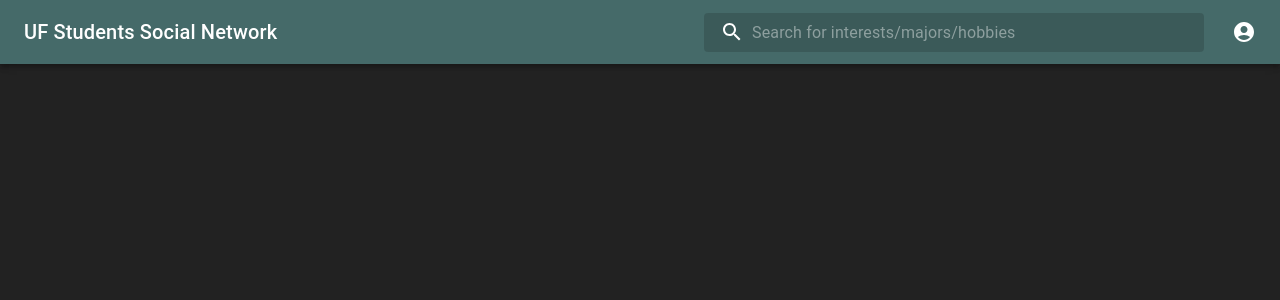
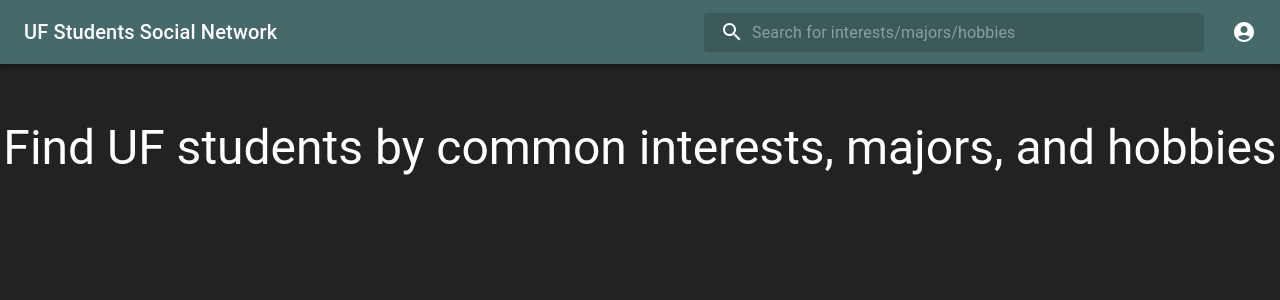
Before and after one commit to WNguyen14/uf-students-social-network, a React (Create React App) app: page / in a window 1280 px wide. Shown: the top 300 px of the page. Built offline with nearby package versions, Linux system fonts and the light colour scheme.

Commit message:
small home page update

```diff
--- a/src/App.js
+++ b/src/App.js
@@ -13,6 +13,7 @@ import Search from "./components/search.jsx";
 import { createTheme } from "@mui/material/styles";
 import { ThemeProvider } from "@emotion/react";
 import CssBaseline from "@mui/material/CssBaseline";
+import { typography } from "@mui/system";
 const theme = createTheme({
   palette: {
     background: {
@@ -34,6 +35,7 @@ export default function SearchAppBar() {
       <Box
         sx={{
           flexGrow: 1,
+          paddingBottom: 7,
         }}
       >
         <AppBar position="static">
@@ -59,6 +61,9 @@ export default function SearchAppBar() {
           </Toolbar>
         </AppBar>
       </Box>
+      <Typography variant="h3" align="center" color="#ffffff">
+        Find UF students by common interests, majors, and hobbies
+      </Typography>
     </ThemeProvider>
   );
 }
```
